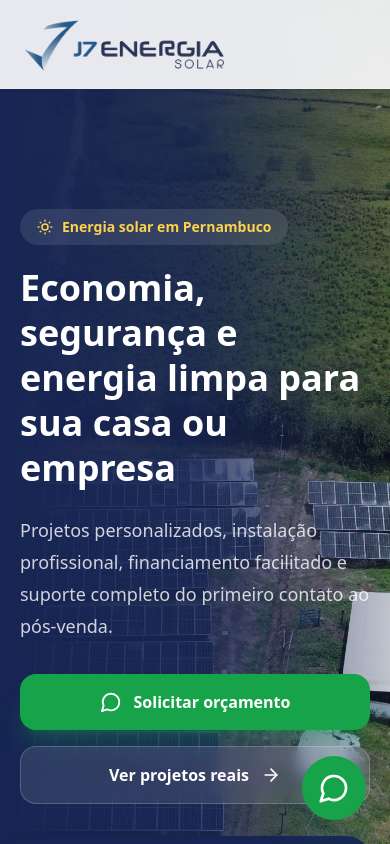
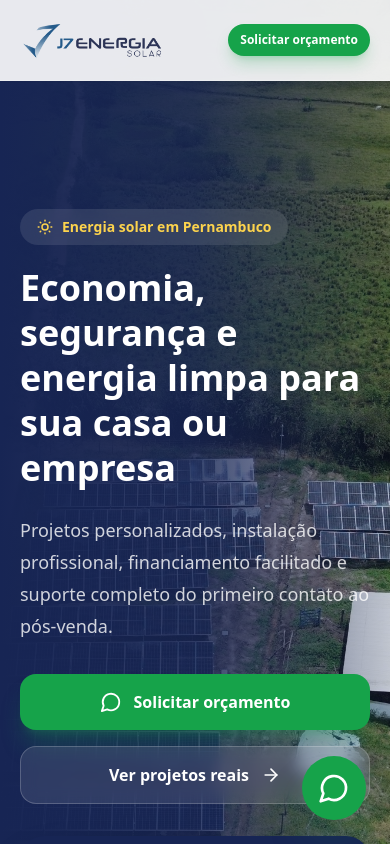
Before and after one commit to junba93/j7-next-premium-original-com-marcas-fluido, a Next.js app: page / in a window 390 px wide. Shown: the top 844 px of the page. Built offline with nearby package versions, Linux system fonts and the light colour scheme.

Commit message:
Update page.jsx

```diff
--- a/app/page.jsx
+++ b/app/page.jsx
@@ -293,7 +293,7 @@ export default function HomePage() {
     <main className="min-h-screen bg-white text-slate-950">
       <header className="fixed left-0 right-0 top-0 z-50 border-b border-white/20 bg-white/90 shadow-sm backdrop-blur-xl">
         <div className="mx-auto flex max-w-7xl items-center justify-between px-5 py-4 lg:px-8">
-          <a href="#inicio" className="relative h-14 w-52">
+          <a href="#inicio" className="relative h-12 w-36 sm:h-14 sm:w-52">
             <Image src="/logo-j7.png" alt="J7 Energia Solar" fill priority className="object-contain object-left" />
           </a>
 
@@ -305,7 +305,7 @@ export default function HomePage() {
             <a href="#contato" className="hover:text-amber-500">Contato</a>
           </nav>
 
-          <a href={whatsapp} className="hidden rounded-2xl bg-green-600 px-5 py-3 text-sm font-black text-white shadow-lg shadow-green-600/25 transition hover:-translate-y-0.5 hover:bg-green-500 md:inline-flex">
+          <a href={whatsapp} className="inline-flex rounded-2xl bg-green-600 px-3 py-2 text-xs font-black text-white shadow-lg shadow-green-600/25 transition hover:-translate-y-0.5 hover:bg-green-500 sm:px-5 sm:py-3 sm:text-sm">
             Solicitar orçamento
           </a>
         </div>
```
